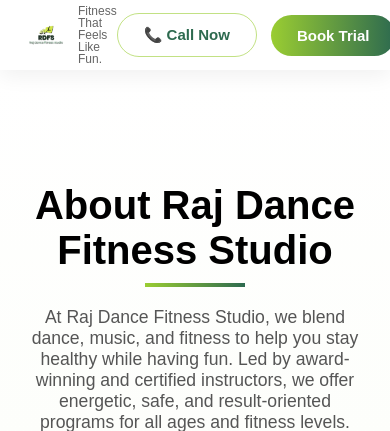
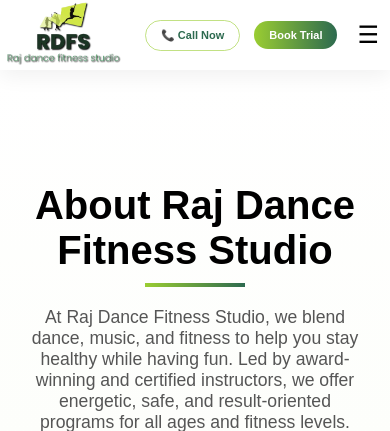
Before and after one commit to vaishnavijadhao28/rajdancefitnessstudio, a Flask app: page /about in a window 390 px wide; the page is wider, and only the part inside the window is pictured. Shown: the top 431 px of that part. Run offline with Flask 3, Linux system fonts and the light colour scheme.

Commit message:
Initial commit / updated project files

```diff
--- a/static/css/style.css
+++ b/static/css/style.css
@@ -238,13 +238,13 @@
 
 /* Logo */
 .logo {
-  display: flex;
+  display: block;
   align-items: center;
   gap: 10px;
 }
 
 .logo img {
-  height: 90px;                 /* ✅ PERFECT SIZE */
+  height: 80px;                 /* ✅ PERFECT SIZE */
   width: auto;
   object-fit: contain;
 }
@@ -374,9 +374,23 @@
   }
 
   .logo img {
-    height: 44px;
-  }
-
+    height: 70px;
+  }
+.header-actions .btn {
+    display: inline-flex;
+    align-items: center;
+    justify-content: center;
+    padding: 8px 15px;
+    border-radius: 999px;
+    font-size: 11px;
+    font-weight: 600;
+    text-decoration: none;
+    transition: all 0.25s ease;
+    white-space: nowrap;
+}
+.header-container {
+    padding: 0 5px;
+}
   .site-header {
     height: 70px;
   }
--- a/templates/base.html
+++ b/templates/base.html
@@ -13,8 +13,8 @@
 
     <!-- Logo -->
     <div class="logo">
-      <img src="{{ url_for('static', filename='images/rdfs_logo(1).png') }}" alt="RDFS Logo">
-      <span class="tagline">Fitness That Feels Like Fun.</span>
+      <img src="{{ url_for('static', filename='images/raj-dance-fitness-studio.png') }}" alt="Raj Dance Fitness Studio">
+      <!-- <span class="tagline">Fitness That Feels Like Fun.</span> -->
     </div>
 
     <!-- Desktop Navigation -->
@@ -57,13 +57,14 @@
     <div class="footer-brand">
      <div class="brand-title">
   <div class="logo">
-    <img src="{{ url_for('static', filename='images/rdfs_logo(1).png') }}" alt="Raj Dance Fitness Studio Logo">
-  </div>
-
-  <div class="brand-text">
+    <img src="{{ url_for('static', filename='images/raj-dance-fitness-studio.png') }}" alt="Raj Dance Fitness Studio Logo">
     <h3>Raj Dance Fitness Studio</h3>
     <p class="tagline">Dance. Sweat. Smile. Repeat.</p>
   </div>
+  <!-- <br>r
+  <div class="brand-text">
+
+  </div> -->
 </div>
 
 
```
Also changed, not shown: static/images/raj-dance-fitness-studio.png (added).
